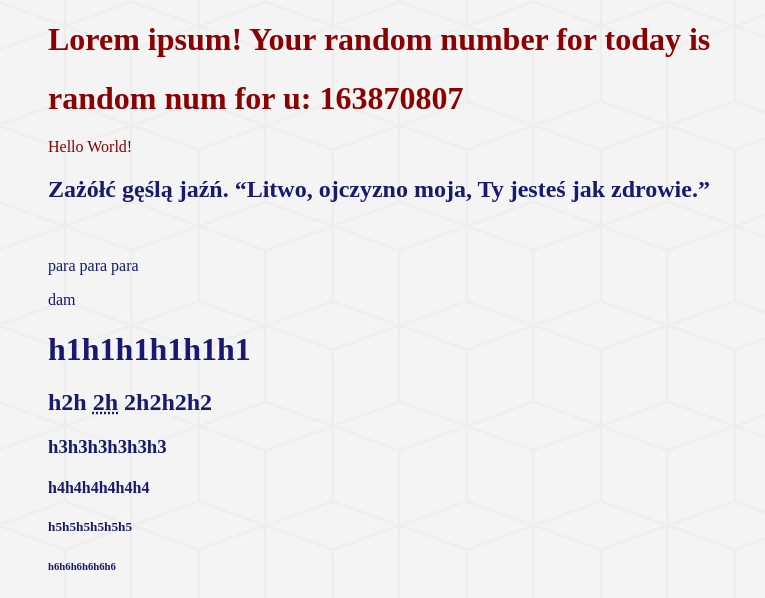
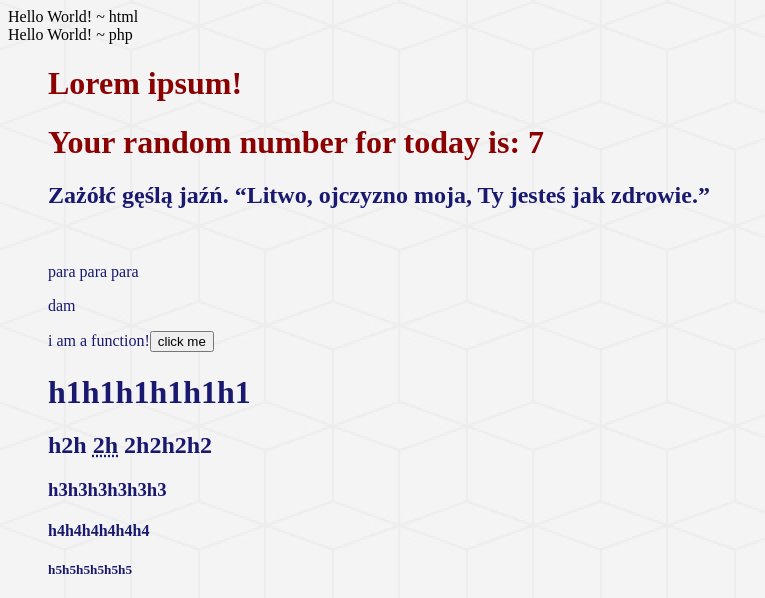
Before and after one commit to mkondratek/mkondratek.github.io, a PHP site: page / in a window 1280 px wide. Shown: the top 598 px of the page, without its empty margins (0-765 px from the left). Run offline with PHP 8.4, Linux system fonts and the light colour scheme.

Commit message:
Once more. (#1)

```diff
--- a/index.php
+++ b/index.php
@@ -7,14 +7,15 @@
 </head>
 <body>
 
+
+Hello World! ~ html<br>
+<?php
+echo "Hello World! ~ php<br>";
+?>
+
 <div id="header">
-    <h1>Lorem ipsum! Your random number for today is </h1>
+    <h1>Lorem ipsum! </h1>
     <?php include './phpfiles/randnum.php'; ?>
-
-    <?php
-        echo "Hello World!";
-    ?>
-
 </div>
 
 <div id="content">
@@ -24,10 +25,47 @@
     <p>para para para</p>
     <p>dam</p>
 
+    <?php
+        function things() {
+            echo "i am a function!";
+        }
+        things();
+
+    echo '<button>
+        click me
+    </button>';
+    ?>
+
     <h1>h1h1h1h1h1h1</h1>
     <h2>h2h <abbr title="header 2">2h</abbr> 2h2h2h2</h2>
     <h3>h3h3h3h3h3h3</h3><h4>h4h4h4h4h4h4</h4>
     <h5>h5h5h5h5h5h5</h5><h6>h6h6h6h6h6h6</h6>
+
+    <?php
+//    echo $_SERVER['SCRIPT_NAME']; echo '<br>';
+//    $host = $_SERVER['HTTP_HOST'];
+//    echo $host; echo '<br>';
+//    $image_path = $host . "/images";
+//    echo $image_path; echo '<br>';
+//    echo $_SERVER['PHP_SELF']; echo '<br>';
+//    echo $_SERVER['SERVER_ADDR']; echo '<br>';
+//    echo $_SERVER['HTTP_HOST']; echo '<br>';
+//    echo $_SERVER['REMOTE_ADDR']; echo '<br>';
+//    echo $_SERVER['REMOTE_HOST']; echo '<br>';
+//    echo $_SERVER['REMOTE_PORT']; echo '<br>';
+//    echo $_SERVER['SCRIPT_FILENAME']; echo '<br>';
+//    echo $_SERVER['SERVER_PORT']; echo '<br>';
+//    echo $_SERVER['SCRIPT_NAME']; echo '<br>';
+//    echo $_SERVER['SCRIPT_URI']; echo '<br>';
+    ?>
+
+    <form action="action.php" method="post">
+        post form
+        <p>Name: <input type="text" name="name" value="Jan"/></p>
+        <p>Surname: <input type="text" name="surname" value="Kowalski"/></p>
+        <p>Age: <input type="text" name="age" value="18"/></p>
+        <input type="submit" name="submit" value="timuS"/>
+    </form>
 
     <bdo dir="rtl" cite="http://nowhere.com">
         Ala ma kota
--- a/phpfiles/randnum.php
+++ b/phpfiles/randnum.php
@@ -6,4 +6,4 @@
  * Time: 20:31
  */
 
-    echo '<h1> random num for u: ' . rand() . '</h1>';
+    echo '<h1>Your random number for today is: ' . rand() % 100 . '</h1>';
```
Also changed, not shown: action.php (added, +29 -0 lines).
